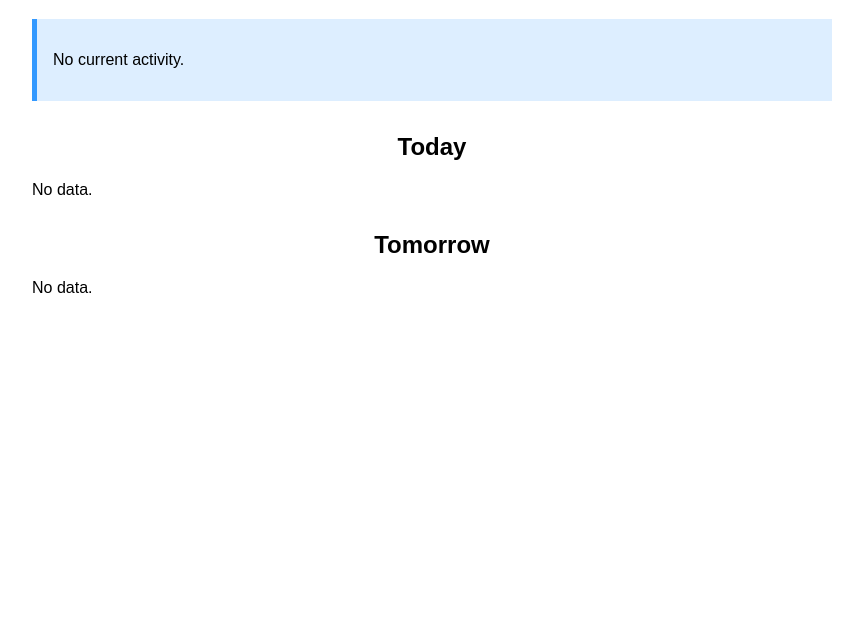
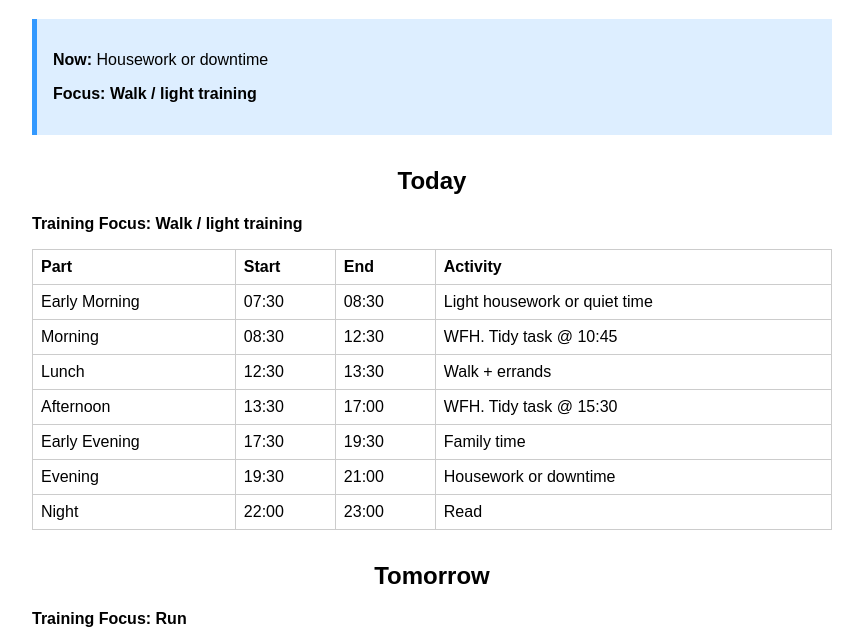
Before and after one commit to WillCody/schedule, a plain HTML site: page index.html in a window 1280 px wide. Shown: the part 94-735 px from the top of the page, without its empty margins (208-1071 px from the left). Drawn offline with Linux system fonts and the light colour scheme.

Commit message:
Update index.html

```diff
--- a/index.html
+++ b/index.html
@@ -28,6 +28,11 @@
   </div>
 
   <script>
+    function toISODate(dmyStr) {
+      const [d, m, y] = dmyStr.split("/");
+      return `${y}-${m.padStart(2, '0')}-${d.padStart(2, '0')}`;
+    }
+
     async function loadSchedule() {
       const response = await fetch('schedule.csv');
       const text = await response.text();
@@ -43,15 +48,15 @@
 
       const now = today.getHours() + today.getMinutes() / 60;
 
-      const displayDay = (dateStr, containerId) => {
-        const group = data.filter(entry => entry.Date === dateStr);
+      const displayDay = (targetDateStr, containerId) => {
+        const group = data.filter(entry => toISODate(entry.Date) === targetDateStr);
         const container = document.getElementById(containerId);
         if (group.length === 0) {
           container.innerHTML = '<p>No data.</p>';
           return;
         }
         const focus = group[0]['Training Focus'];
-        let html = `<p class="focus">Training Focus: ${focus}</p>`;
+        let html = `<p class=\"focus\">Training Focus: ${focus}</p>`;
         html += '<table><tr><th>Part</th><th>Start</th><th>End</th><th>Activity</th></tr>';
         group.forEach(e => {
           html += `<tr><td>${e['Part of Day']}</td><td>${e['Start Time']}</td><td>${e['End Time']}</td><td>${e['Activity']}</td></tr>`;
@@ -61,7 +66,7 @@
       };
 
       const currentEntry = data.find(e => {
-        if (e.Date !== todayStr || !e['Start Time'] || !e['End Time']) return false;
+        if (toISODate(e.Date) !== todayStr || !e['Start Time'] || !e['End Time']) return false;
         const start = parseFloat(e['Start Time'].slice(0, 2)) + parseFloat(e['Start Time'].slice(3)) / 60;
         const end = parseFloat(e['End Time'].slice(0, 2)) + parseFloat(e['End Time'].slice(3)) / 60;
         return now >= start && now < end;
@@ -69,7 +74,7 @@
 
       const currentDiv = document.getElementById('current');
       if (currentEntry) {
-        currentDiv.innerHTML = `<p><strong>Now:</strong> ${currentEntry['Activity']}</p><p class="focus">Focus: ${currentEntry['Training Focus']}</p>`;
+        currentDiv.innerHTML = `<p><strong>Now:</strong> ${currentEntry['Activity']}</p><p class=\"focus\">Focus: ${currentEntry['Training Focus']}</p>`;
       } else {
         currentDiv.innerHTML = '<p>No current activity.</p>';
       }
```
